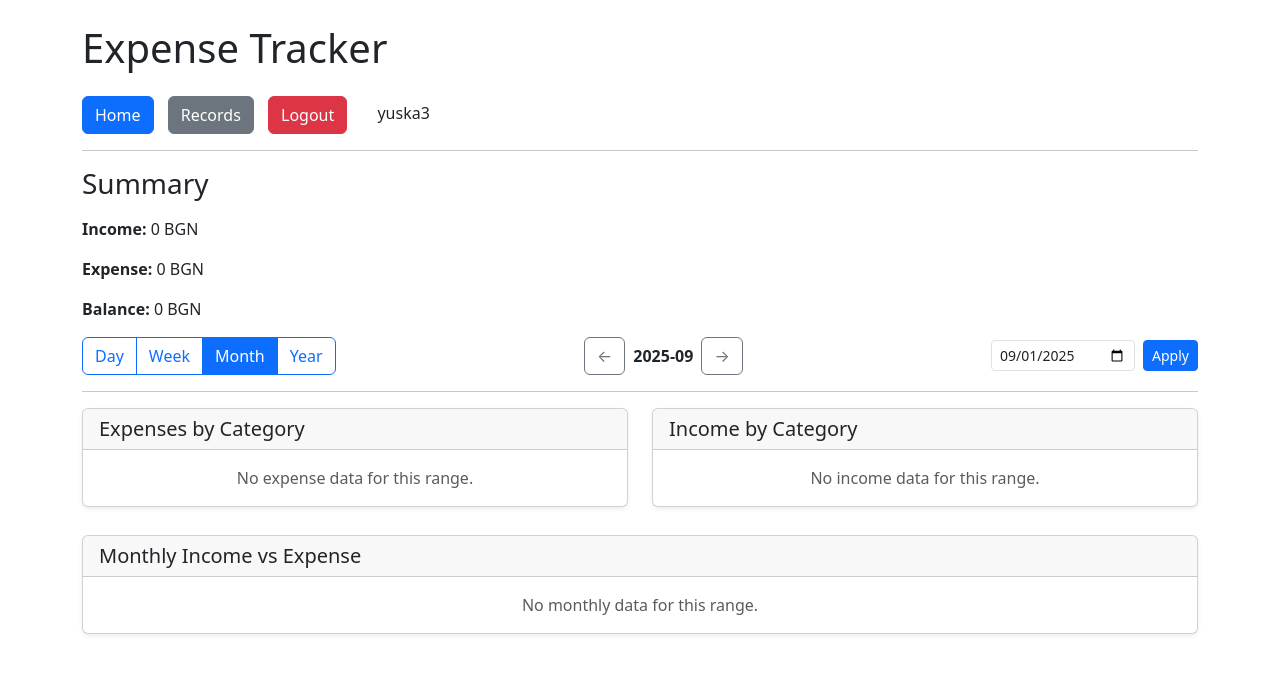
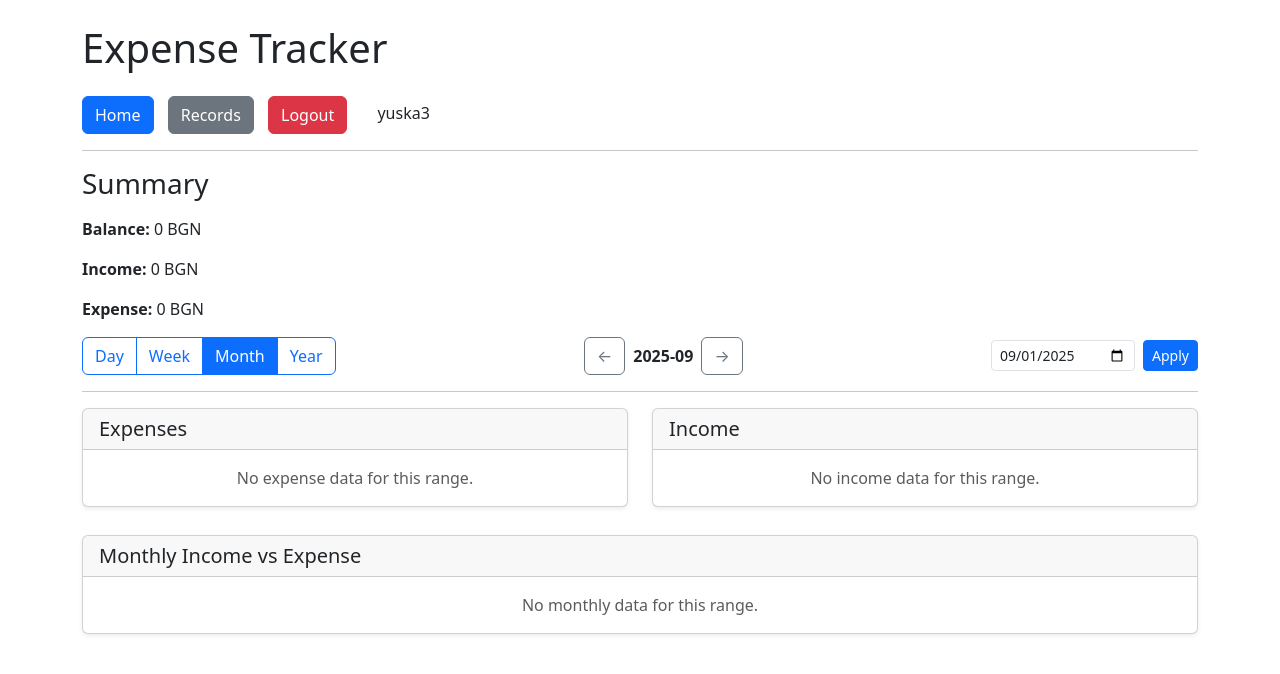
Before and after one commit to yusi-beep/Personal-Expense-Manager, a Flask app: page / in a window 1280 px wide. Shown: the top 674 px of the page. Run offline with Flask 3, Linux system fonts and the light colour scheme; a user stored in the database is signed in.

Commit message:
refactor: format visualisation

```diff
--- a/templates/add.html
+++ b/templates/add.html
@@ -9,7 +9,7 @@
 <form method="POST">
 
 	<label>Date</label>
-  	<input type="date" name="date" class="form-control" value="{{ date or '' }}">
+  	<input type="date" name="date" class="form-control" value="{{ date or '' }}" required>
 
 	<label>Type</label>
 	<select name="type" class="form-control" required>
--- a/templates/index.html
+++ b/templates/index.html
@@ -1,9 +1,9 @@
 {% extends "base.html" %}
 {% block content %}
 <h3 class="mb-3">Summary</h3>
+<p><b>Balance: </b>{{ balance }} BGN</p>
 <p><b>Income: </b>{{ income }} BGN</p>
 <p><b>Expense: </b>{{ expense }} BGN</p>
-<p><b>Balance: </b>{{ balance }} BGN</p>
 
 <!-- PERIOD NAV -->
 <div class="d-flex align-items-center justify-content-between flex-wrap gap-2 my-3">
@@ -39,7 +39,7 @@
 <div class="row g-4">
   <div class="col-12 col-md-6">
     <div class="card shadow-sm h-100">
-      <div class="card-header"><h5 class="mb-0">Expenses by Category</h5></div>
+      <div class="card-header"><h5 class="mb-0">Expenses</h5></div>
       <div class="card-body d-flex justify-content-center">
         {% if cat_labels|length > 0 %}
           <div class="chart-box"><canvas id="categoryChart"></canvas></div>
@@ -52,7 +52,7 @@
 
   <div class="col-12 col-md-6">
     <div class="card shadow-sm h-100">
-      <div class="card-header"><h5 class="mb-0">Income by Category</h5></div>
+      <div class="card-header"><h5 class="mb-0">Income</h5></div>
       <div class="card-body d-flex justify-content-center">
         {% if inc_labels|length > 0 %}
           <div class="chart-box"><canvas id="incomeChart"></canvas></div>
```
Also changed, not shown: expense.db.
